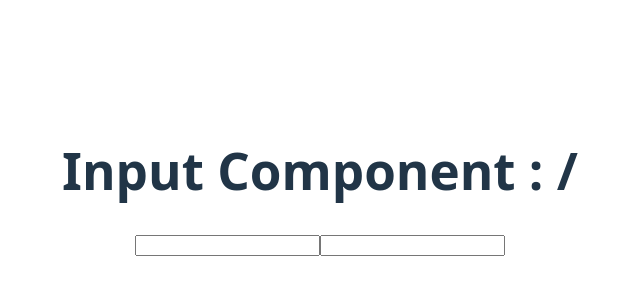
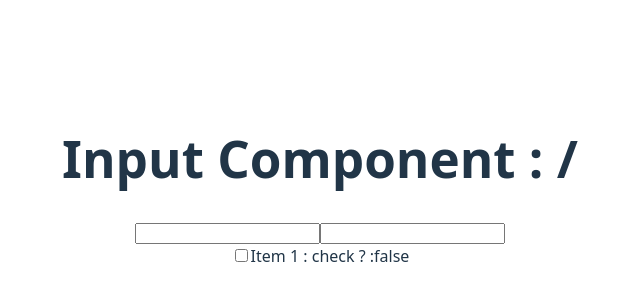
Before and after one commit to nana1243/practice, a React (Vite) app in the folder form-component/: page / in a window 1280 px wide. Shown: the part 218-518 px from the top of the page, without its empty margins (320-960 px from the left). Built offline with nearby package versions, Linux system fonts and the light colour scheme.

Commit message:
fea)[7/17] checked box

```diff
--- a/form-component/src/App.tsx
+++ b/form-component/src/App.tsx
@@ -1,12 +1,14 @@
 import { useState } from 'react'
 import './App.css'
 import Input from "./components/controlled/Input";
+import CheckBox from "./components/CheckBox";
 
 function App() {
 
   return (
     <>
       <Input/>
+      <CheckBox/>
     </>
   )
 }
--- /dev/null
+++ b/form-component/src/components/CheckBox.tsx
@@ -0,0 +1,18 @@
+import React, {useState} from 'react';
+
+function CheckBox() {
+    const [checked, setChecked] = useState(false);
+
+    const handleChange = (event: React.ChangeEvent<HTMLInputElement>) => {
+        setChecked(event.target.checked);
+    };
+
+    return (
+        <div>
+            <input type="checkbox" id="item1" checked={checked} onChange={handleChange} />
+            <label htmlFor="item1">Item 1 : check ? :{String(checked)}</label>
+        </div>
+    );
+}
+
+export default CheckBox;
```
